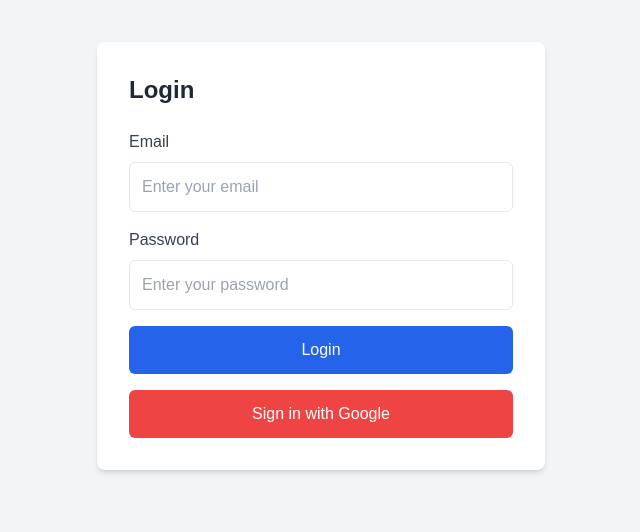
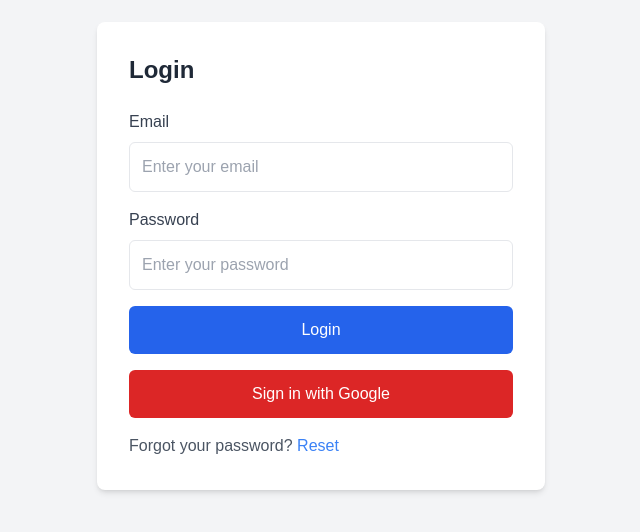
Before and after one commit to kubsamelkamu/Quiz_App, a Next.js app: page /login in a window 1280 px wide. Shown: the part 144-676 px from the top of the page, without its empty margins (319-959 px from the left). Built offline with nearby package versions, Linux system fonts and the light colour scheme; no server answers.

Commit message:
google sign in option

```diff
--- a/src/components/auth/login.tsx
+++ b/src/components/auth/login.tsx
@@ -1,37 +1,40 @@
-// components/auth/Login.tsx
 import { useState } from 'react';
-import { login, signInWithGoogle } from '../../auth';
+import Link from 'next/link';
+import { FirebaseError } from 'firebase/app';
+import { login, signInWithGoogle } from '@/auth';
+import { getFriendlyErrorMessage } from '@/utils/errormessage';
 
 const Login = () => {
   const [email, setEmail] = useState('');
   const [password, setPassword] = useState('');
-  const [error, setError] = useState('');
+  const [error, setError] = useState<string>('');
 
   const handleLogin = async (e: React.FormEvent) => {
     e.preventDefault();
     setError('');
+
     try {
       await login(email, password);
       alert('Login successful!');
     } catch (err) {
-       if(err instanceof Error) {
-         setError(err.message);
-       }else{
-        setError('Failed to login!');
-       }
+      if (err instanceof FirebaseError) {
+        const errorMessage = getFriendlyErrorMessage(err.code);
+        setError(errorMessage);
+      } else if (err instanceof Error) {
+        setError(err.message);
+      } else {
+        setError('An unknown error occurred. Please try again.');
+      }
     }
   };
-
   const handleGoogleSignIn = async () => {
+    setError('');
     try {
       await signInWithGoogle();
       alert('Google Sign-In successful!');
+    // eslint-disable-next-line @typescript-eslint/no-unused-vars
     } catch (err) {
-       if(err instanceof Error) {
-        setError(err.message);
-       }else{
-        setError('Failed to login!');
-       }
+      setError('Google sign-in failed. Please try again.');
     }
   };
 
@@ -40,6 +43,7 @@
       <div className="bg-white shadow-md rounded-lg p-8 max-w-md w-full">
         <h1 className="text-2xl font-bold mb-6 text-gray-800">Login</h1>
         {error && <p className="text-red-500 mb-4">{error}</p>}
+
         <form onSubmit={handleLogin} className="space-y-4">
           <div>
             <label className="block text-gray-700 mb-2">Email</label>
@@ -70,13 +74,18 @@
             Login
           </button>
         </form>
-
         <button
           onClick={handleGoogleSignIn}
-          className="w-full mt-4 bg-red-500 text-white py-3 rounded-md hover:bg-red-600 transition duration-200"
+          className="mt-4 w-full bg-red-600 text-white py-3 rounded-md hover:bg-red-700 transition duration-200"
         >
           Sign in with Google
         </button>
+        <p className="mt-4 text-gray-600">
+          Forgot your password?{' '}
+          <Link href="/resetPassword" className="text-blue-500 hover:underline">
+            Reset
+          </Link>
+        </p>
       </div>
     </div>
   );
```
